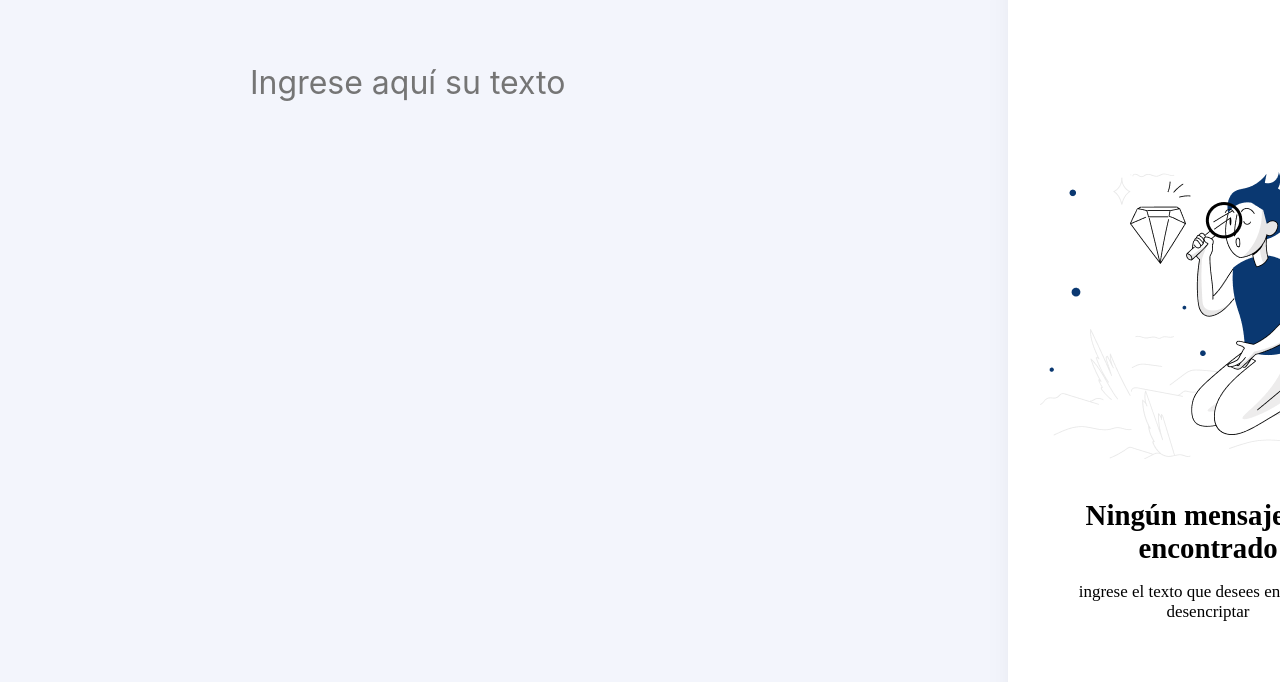
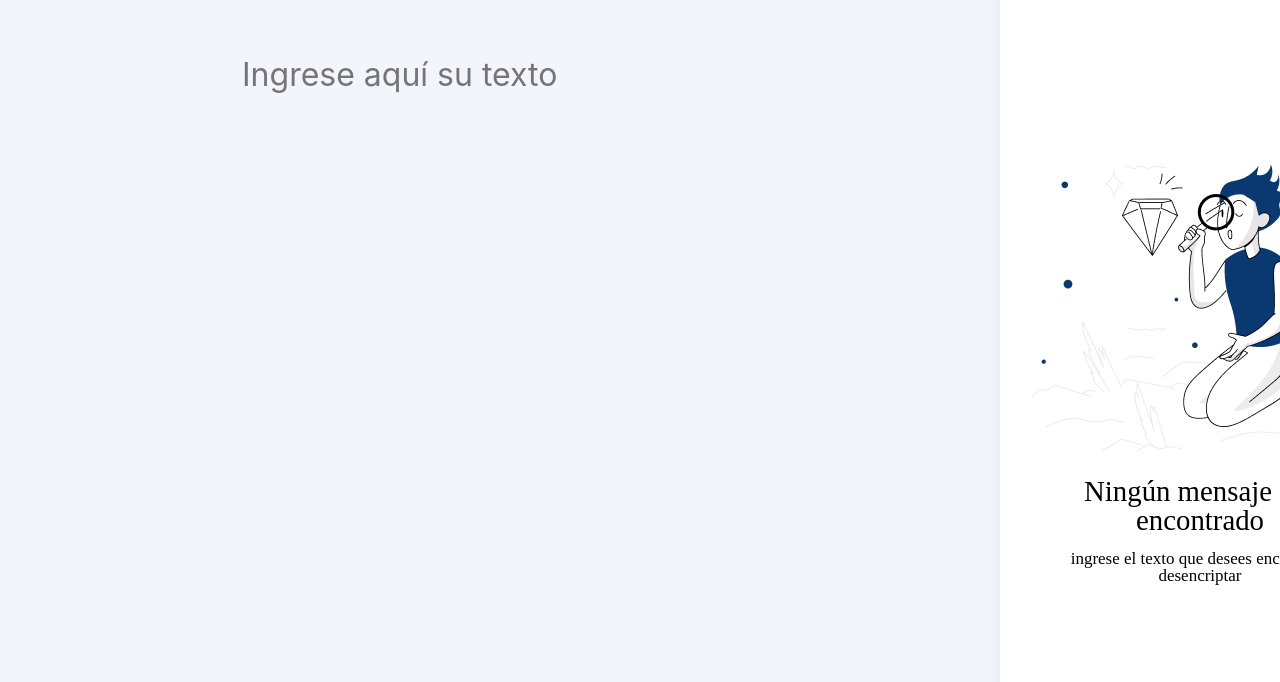
Before and after one commit to DiegoAQuinteroA/Challeng01_Encriptador, a plain HTML site: page index.html in a window 1280 px wide. Shown: the part 118-800 px from the top of the page. Drawn offline with Linux system fonts and the light colour scheme.

Commit message:
agregado reset.css y re hibicado de archivos .css

```diff
--- /dev/null
+++ b/css/reset.css
@@ -0,0 +1,48 @@
+/* http://meyerweb.com/eric/tools/css/reset/
+v2.0 | 20110126
+License: none (public domain)
+*/
+
+html, body, div, span, applet, object, iframe,
+h1, h2, h3, h4, h5, h6, p, blockquote, pre,
+a, abbr, acronym, address, big, cite, code,
+del, dfn, em, img, ins, kbd, q, s, samp,
+small, strike, strong, sub, sup, tt, var,
+b, u, i, center,
+dl, dt, dd, ol, ul, li,
+fieldset, form, label, legend,
+table, caption, tbody, tfoot, thead, tr, th, td,
+article, aside, canvas, details, embed,
+figure, figcaption, footer, header, hgroup,
+menu, nav, output, ruby, section, summary,
+time, mark, audio, video {
+	margin: 0;
+	padding: 0;
+	border: 0;
+	font-size: 100%;
+	font: inherit;
+	vertical-align: baseline;
+}
+/* HTML5 display-role reset for older browsers */
+article, aside, details, figcaption, figure,
+footer, header, hgroup, menu, nav, section {
+	display: block;
+}
+body {
+	line-height: 1;
+}
+ol, ul {
+	list-style: none;
+}
+blockquote, q {
+	quotes: none;
+}
+blockquote:before, blockquote:after,
+q:before, q:after {
+	content: '';
+	content: none;
+}
+table {
+	border-collapse: collapse;
+	border-spacing: 0;
+}
--- a/style.css
+++ b/css/style.css
@@ -45,8 +45,6 @@ header{
     font-weight: 400;
     font-size: 32px;
     line-height: 150%;
-    /* identical to box height, or 48px */
-    /* Dark blue/dark-blue-300 */
     color: #0A3871;
 
     background-color: #F3F5FC;
@@ -140,11 +138,12 @@ header{
 .info-oculto h1{
     font-size: 1.8em;
     text-align: center;
-    margin-bottom: 0;
+    margin-top: 15px;
 }
 .info-oculto p{
     font-size: 17px;
     text-align: center;
+    margin-top: 15px;
 }
 .texto-salida{
     position: absolute;
--- a/index.html
+++ b/index.html
@@ -5,7 +5,9 @@
     <meta http-equiv="X-UA-Compatible" content="IE=edge">
     <meta name="viewport" content="width=device-width, initial-scale=1.0">
     <title>Encriptador</title>
-    <link rel="stylesheet" href="./style.css">
+    <link rel="stylesheet" href="./css/reset.css">
+    <link rel="stylesheet" href="./css/style.css">
+
 </head>
 <body>
 
```
